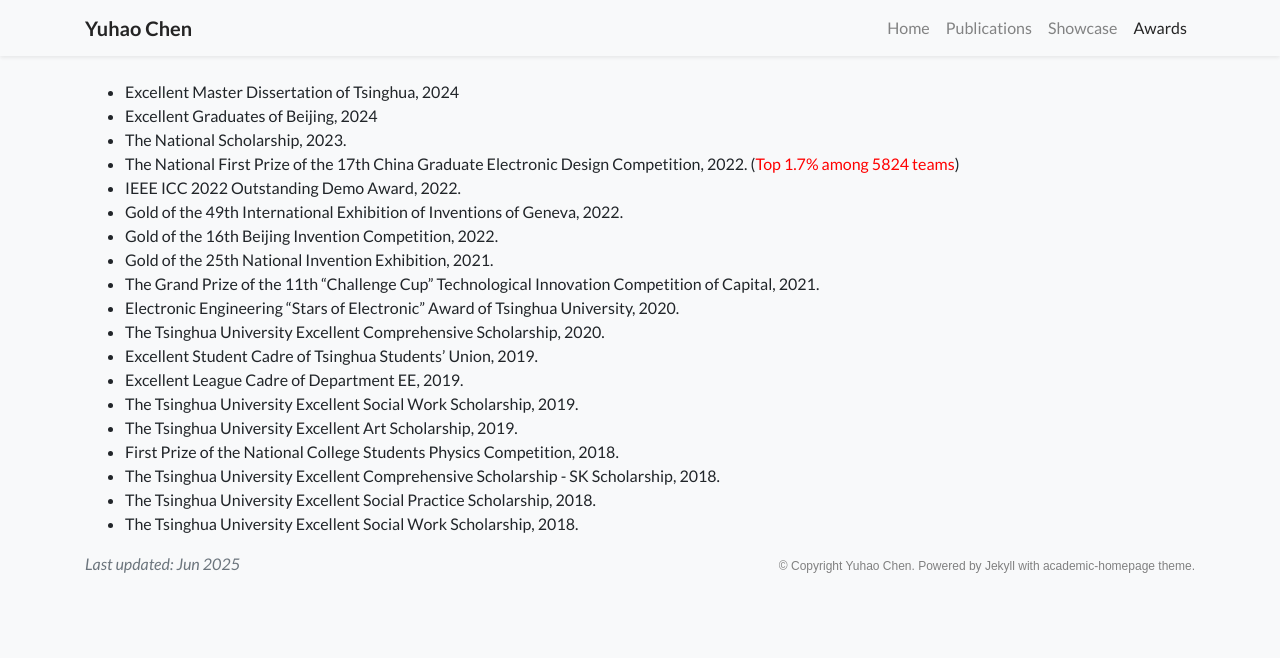
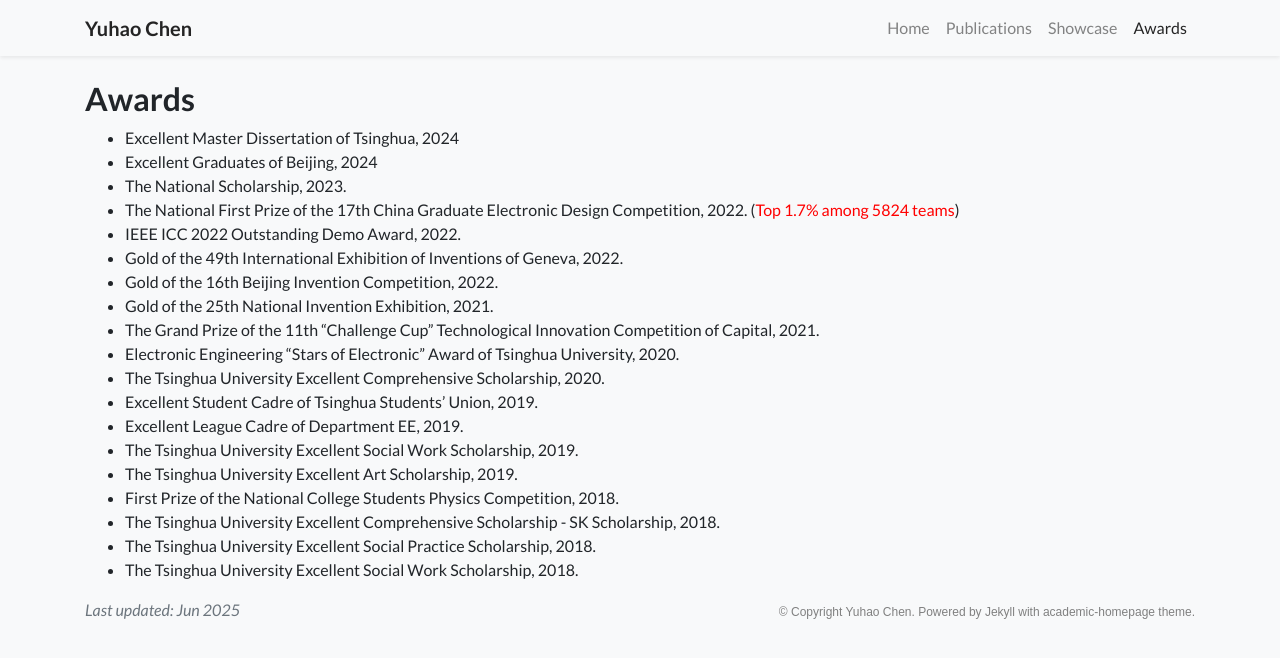
Before and after one commit to YuhaoChen-Homepage/YuhaoChen-Homepage.github.io, a Jekyll site: the page built from awards.md, in a window 1280 px wide. Shown: the top 658 px of the page. Built offline with Jekyll 4.4.1, drawn with Linux system fonts in a browser that asks for light colours; nearby versions of some CDN libraries; a style sheet for code colours, icons or effects is not loaded.

Commit message:
awards update

```diff
--- a/_includes/widgets/experience_card.html
+++ b/_includes/widgets/experience_card.html
@@ -52,7 +52,7 @@
                     {% if site.data.profile.awards %}
                     <div class="col-md-6">
                         <div class="mx-2 my-1">
-                            <h6>Awards</h6>
+                            <h6>Awards <a href="{{ 'awards' | relative_url }}">(view all <i class="fas fa-angle-double-right"></i>)</a></h6>
                             <ul class="list small pl-3 mb-1">
                                 {% for item in site.data.profile.awards %}
                                 <li>
--- a/awards.md
+++ b/awards.md
@@ -5,6 +5,8 @@
 body_attr: >-
   data-spy="scroll" data-target="#navbar-year" data-offset="100"
 ---
+
+## Awards
 
 * Excellent Master Dissertation of Tsinghua, 2024
 * Excellent Graduates of Beijing, 2024
```
